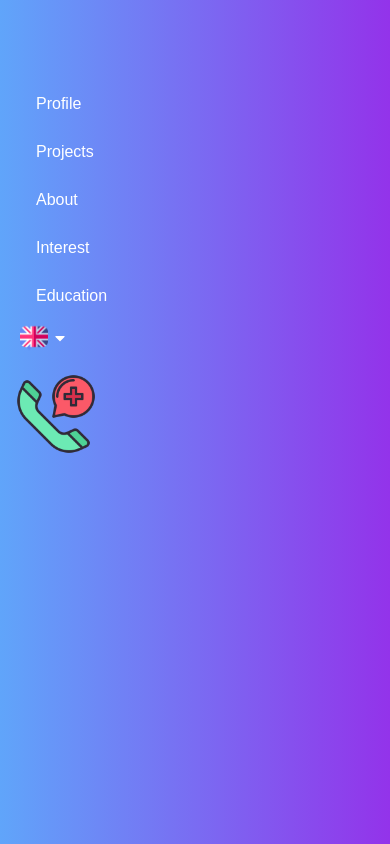
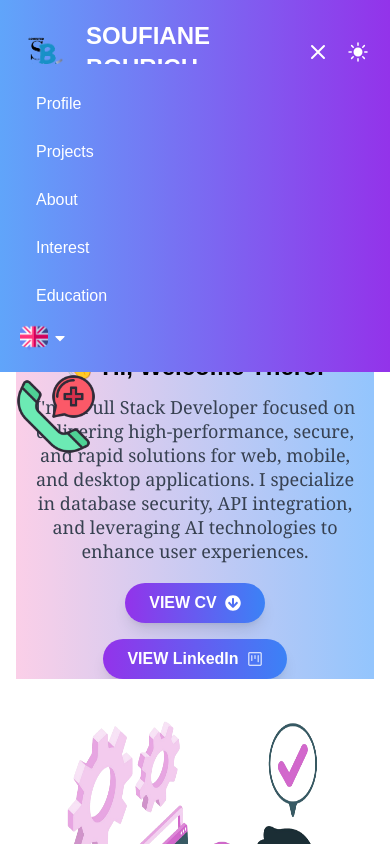
Before and after one commit to Bourich-20/sb-portflio-20, a Next.js app: page / in a window 390 px wide. Both pictures are taken after a click on the button 318 px from the left and 52 px from the top of the page. Shown: the top 844 px of the page. Built offline with nearby package versions, Linux system fonts and the light colour scheme; grey boxes are pictures that could not be loaded.

Commit message:
Updating

```diff
--- a/src/components/Navbar.tsx
+++ b/src/components/Navbar.tsx
@@ -77,8 +77,8 @@ export default function Navbar({ toggleDarkMode, isDarkMode }: NavbarProps) {
           </button>
         </div>
 
-        <div className={`lg:flex lg:items-center lg:space-x-4 ${isMenuOpen ? 'block fixed inset-0 bg-gradient-to-r from-blue-400 to-purple-600 p-5' : 'hidden'}`}>
-          <ul className={`flex flex-col lg:flex-row lg:space-x-4 ${isMenuOpen ? 'mt-16' : ''}`}>
+        <div className={`lg:flex lg:items-center lg:space-x-4 ${isMenuOpen ? 'absolute top-16 left-0 right-0 bg-gradient-to-r from-blue-400 to-purple-600 p-5' : 'hidden'}`}>
+          <ul className={`flex flex-col lg:flex-row lg:space-x-4`}>
             {['profile', 'projects', 'about', 'interest', 'education'].map((item) => (
               <li className="mb-2 lg:mb-0 lg:mr-4" key={item}>
                 <Link
```
